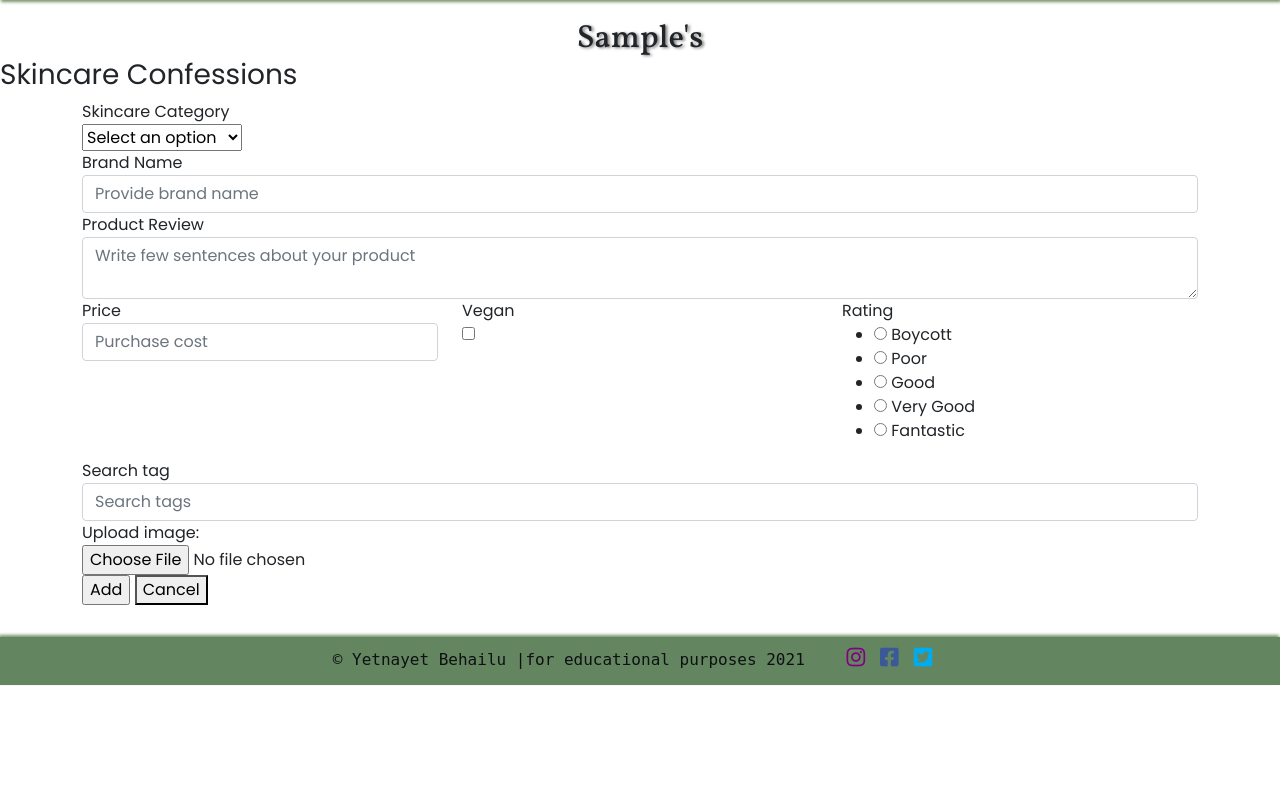
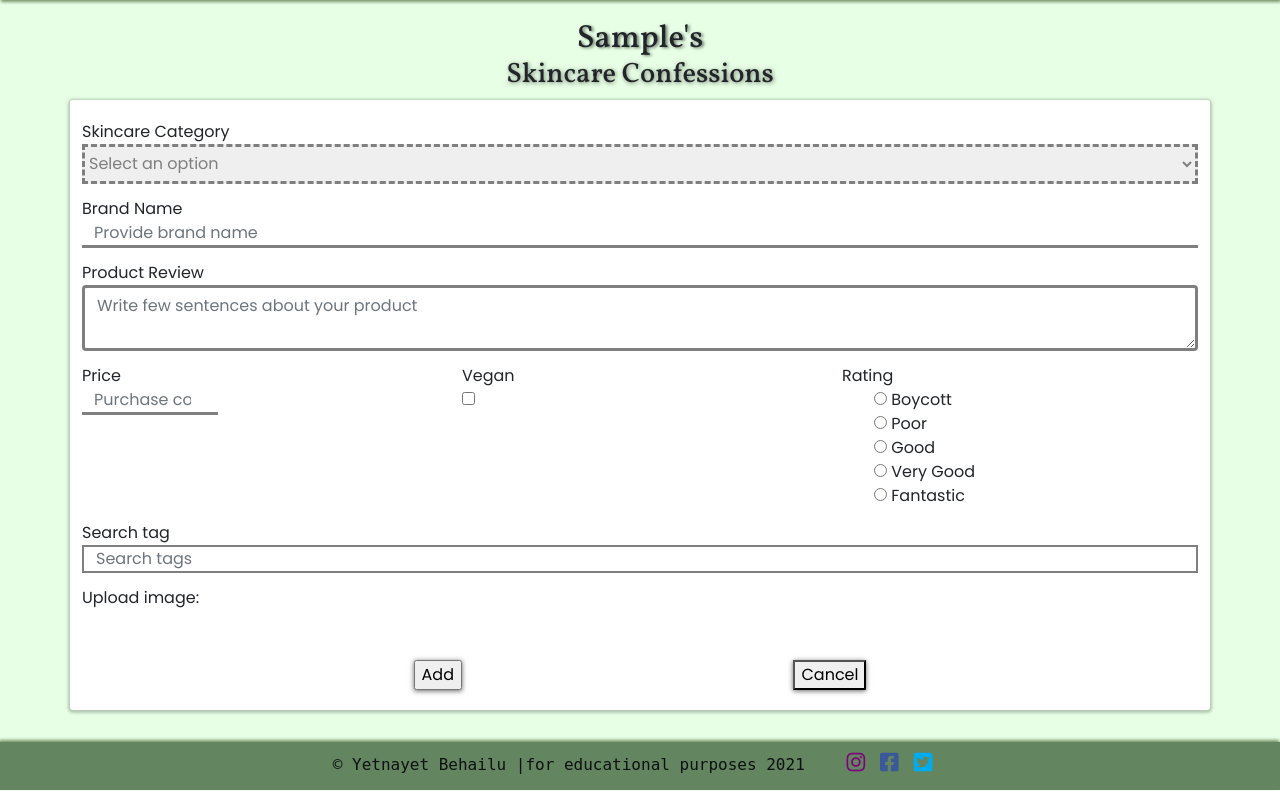
Before and after one commit to yetnetbehailu/Skincare-confessions, a Flask app: page /add_reviews in a window 1280 px wide. Shown: the part 58-851 px from the top of the page. Before the commit the page ends 743 px from the top, so only its background shows below. Run offline with Flask 2, Linux system fonts and the light colour scheme; the visitor is signed in with stand-in values (Sample User, id 1); a database or web service that is not in the repository returns one stand-in record (values such as "Sample title"); some libraries are stand-ins or nearby versions.

Commit message:
Add basic styling to add_reviews page & remove margin from footer/user-headertitle

```diff
--- a/skincare_confessions/static/css/style.css
+++ b/skincare_confessions/static/css/style.css
@@ -119,6 +119,7 @@ a[data-toggle="collapse"] {
     transform: scale(1.1);
 }
 
+
 /* ---------------------------------------------------
     Footer Content
 ----------------------------------------------------- */
@@ -132,7 +133,6 @@ a[data-toggle="collapse"] {
     background-color: #638660;
     color: #0e1012;
     font-size: 70%;
-    margin-top: 2rem;
 }
 
 .social-links {
@@ -164,6 +164,7 @@ a[data-toggle="collapse"] {
     display: flex;
     justify-content: center;
     font-family: 'Vollkorn', Poppins;
+    margin-bottom: 2rem;
 }
 
 .form-control-lg {
@@ -199,6 +200,7 @@ a[data-toggle="collapse"] {
     display: flex;
     justify-content: center;
     font-family: 'Vollkorn', Poppins;
+    margin-bottom: 2rem;
 }
 
 .invalid-feedback {
@@ -220,7 +222,6 @@ a[data-toggle="collapse"] {
 .user-headtitel {
     font-family: 'Vollkorn', Poppins;
     text-align: center;
-    margin: 15px;
     padding-top: 5px;
     text-shadow: 2px 1px 3px rgb(0 0 0 / 50%);
 
@@ -240,6 +241,156 @@ a[data-toggle="collapse"] {
 
 .link_btn {
     text-align: center;
+}
+
+
+/* ---------------------------------------------------
+    Add_reviews Page
+----------------------------------------------------- */
+.add-review-bg {
+    padding-bottom: 2rem;
+    padding-top: 15px;
+    background-color: #e7ffe5;
+}
+
+.review_slogan {
+    text-shadow: 1px 1px 4px rgb(0 0 0 / 50%);
+    text-align: center;
+    font-family: 'Vollkorn', Poppins;
+}
+
+
+.review-content {
+    box-shadow: 0px 1px 3px 2px #00000038;
+    border-radius: 3px;
+    padding-top: 20px;
+    padding-bottom: 20px;
+    background-color: #fff;
+}
+
+
+.review-content input:focus{
+    outline-style: none;
+    box-shadow: 0 3px 0 rgb(120 146 106);
+    border-bottom: none;
+}
+
+
+.category-field {
+    width: 100%;
+    height: 2.5rem;
+    margin-bottom: 13px;
+    border: 3px dashed;
+    color: #7f7f7f;
+}
+
+#category_name:focus {
+    outline-style: none;
+    box-shadow: 0px 0px 3px 2px rgb(120 146 106);
+    border: none;
+}
+
+#product_review {
+    border: 3px solid #7f7f7f;
+    margin-bottom: 13px;
+}
+
+#product_review:focus{
+    border: none;
+    box-shadow: 0px 0px 3px 2px rgb(120 146 106);
+    outline-style: none;
+}
+
+.review-input {
+    border-top: 0;
+    border-left: 0;
+    border-right: 0;
+    border-bottom: 3px solid rgb(0 0 0 / 0.5);
+    border-radius: 0;
+    margin-bottom: 13px;
+    padding-top: 0;
+    padding-bottom: 0;
+}
+
+#price {
+    width: 8.5rem;
+}
+
+#is_vegan {
+    box-shadow: none;
+}
+
+#rating {
+    box-shadow: none;
+    list-style: none;
+    border-bottom: none;
+}
+#tags {
+    margin-bottom: 13px;
+    border: 2px solid #7f7f7f;
+}
+
+#tags:focus {
+    border: none;
+    box-shadow: 0px 0px 3px 2px rgb(120 146 106);
+    outline-style: none;
+}
+
+.file-field {
+    width: 98%;
+    display: flex;
+    justify-content: space-between;
+    margin: auto;
+    border-radius: 4px;
+    border: 2px solid #7f7f7f;
+    padding: 0;
+}
+
+.file-label {
+    background-color: #afafaf;
+    padding: 3px;
+}
+
+#upload_img {
+    opacity: 0;
+    z-index: 1;
+    width: 57%;
+}
+
+#custom-field {
+    width: 57%;
+}
+
+#custom-field:focus {
+    box-shadow: none;
+    list-style: none;
+    border-bottom: none;
+}
+
+.add_review_btn {
+    box-shadow: 0px 1px 5px rgb(0 0 0 / 60%);
+}
+
+#submit:focus{
+    box-shadow:  0px 1px 5px rgb(0 0 0 / 60%);
+    list-style: none;
+    border: none;
+}
+
+.cancel_btn {
+    box-shadow: 0px 1px 5px rgb(0 0 0 / 60%);
+}
+
+#cancel:focus {
+   box-shadow: 0px 1px 5px rgb(0 0 0 / 60%);
+    list-style: none;
+    border: none;
+}
+
+.add_form_btns {
+    display: flex;
+    justify-content: space-evenly;
+    margin-top: 20px;
 }
 
 /* ---------------------------------------------------
```
